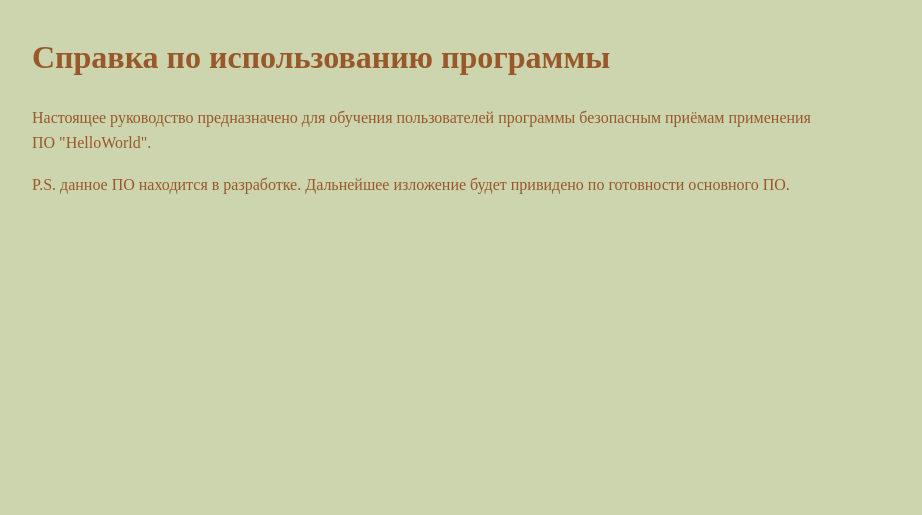
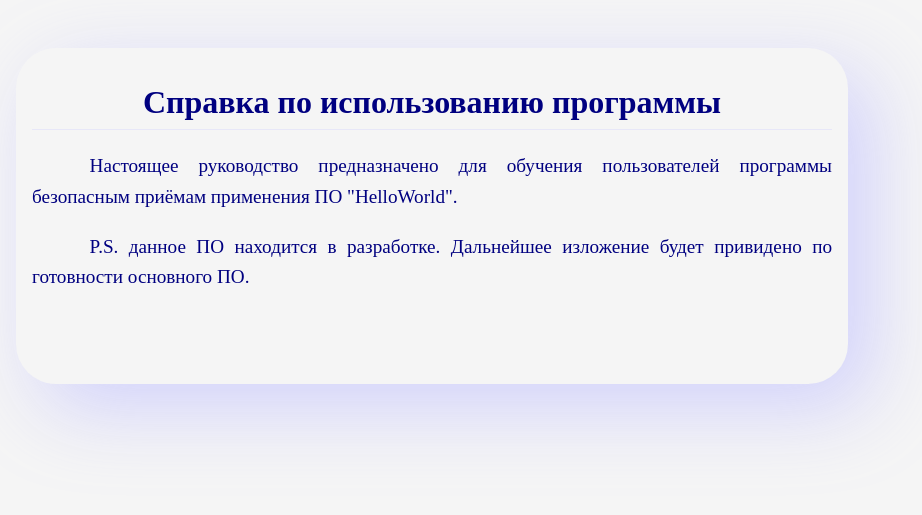
Before and after one commit to KateNaydina/CYRPO_LR2, a plain HTML site: page Hello/index.html in a window 1280 px wide. Shown: the whole page, without its empty margins (208-1130 px from the left). Drawn offline with Linux system fonts and the light colour scheme.

Commit message:
Новый дизайн для "Справочной системы"

```diff
--- a/Hello/style.css
+++ b/Hello/style.css
@@ -1,9 +1,24 @@
 body {
     line-height: 1.6;
     width: 50em;
-    height: 30em;
-    background-color: #ccd5ae;
-    color: #99582a;
-    margin: 2em auto;
+    height: 20em;
+    background-color: whitesmoke;
+    color: navy;
+    margin: 3em auto;
+    padding: 0.5em 1em;
     overflow: auto;
+
+    border-radius: 2.5em;
+    box-shadow: 1.5em 1.5em 5em rgba(200,200,254,0.8);
 }
+
+h1 {
+    text-align: center;
+    border-bottom: 1px solid rgba(200,200,254,0.3);
+}
+
+p {
+    text-align: justify;
+    text-indent: 3em;
+    font-size: 1.2em;
+}
```
